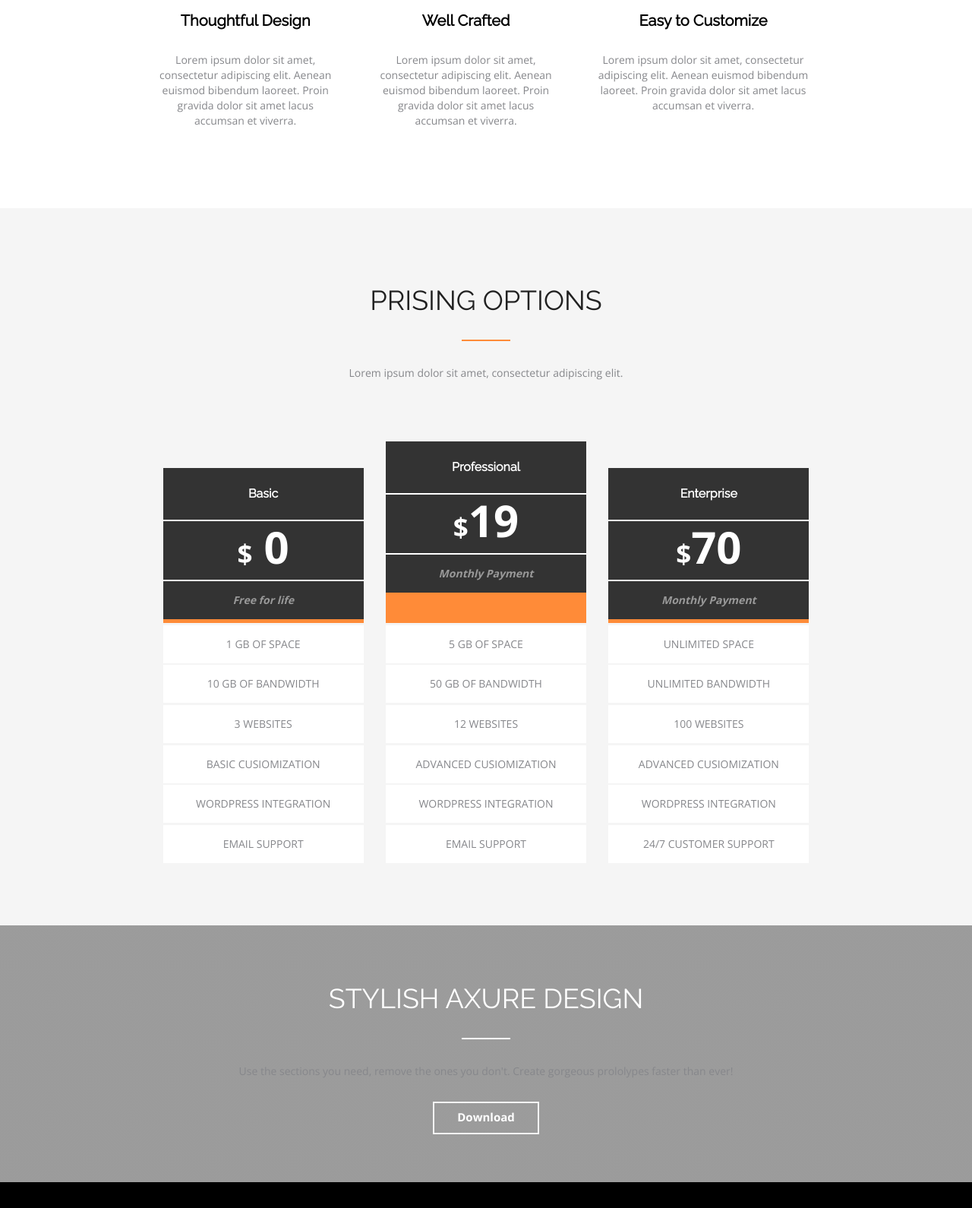
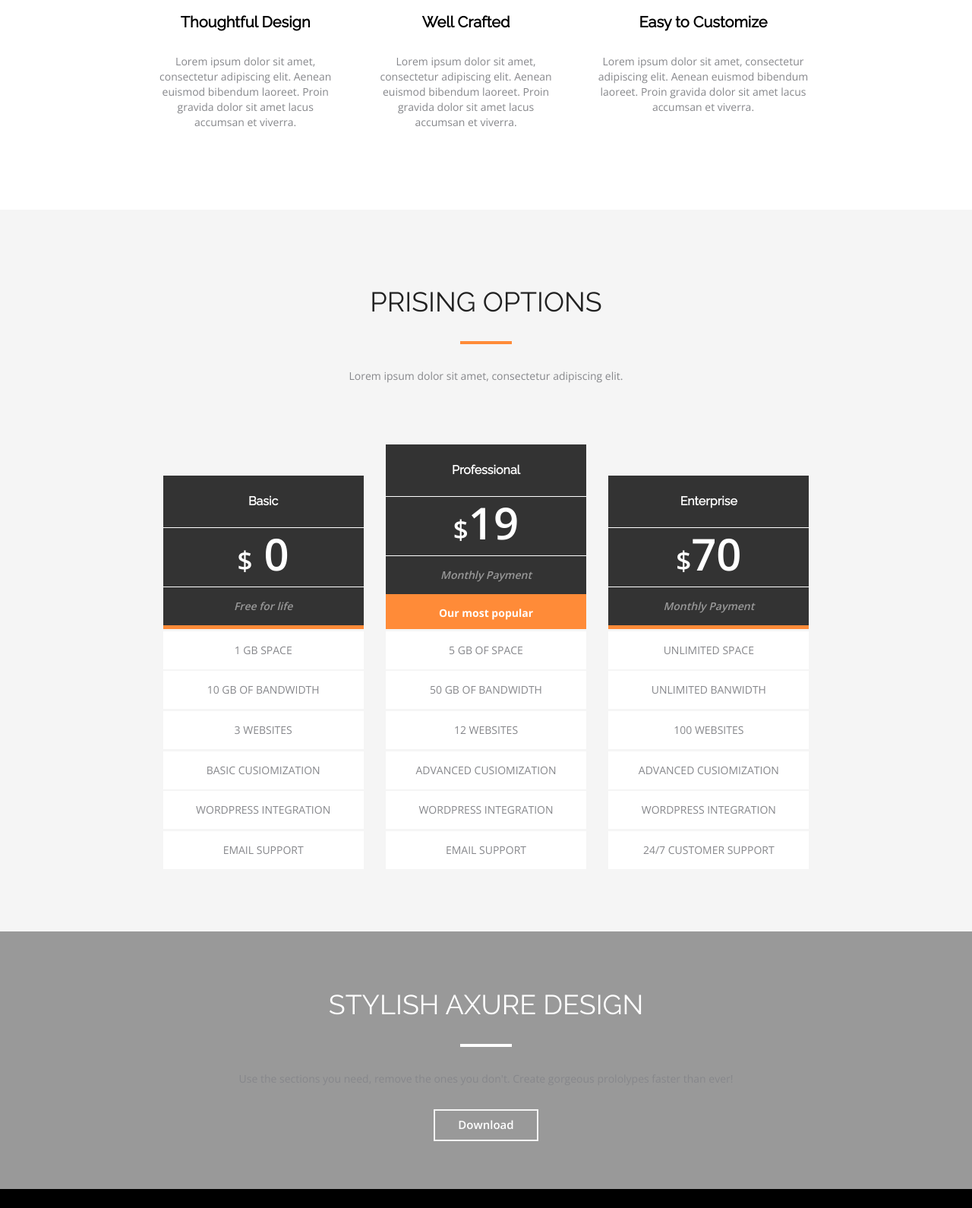
Before and after one commit to andreysergit/lecture2, a plain HTML site: page index.html in a window 1280 px wide. Shown: the part 396-1986 px from the top of the page at 76% size. Drawn offline with nearby package versions, Linux system fonts and the light colour scheme; files that its build step writes are made by us from their sources.

Commit message:
homework- correction-two

```diff
--- a/index.html
+++ b/index.html
@@ -3,7 +3,7 @@
 <head>
     <meta charset="UTF-8">
     <title>hw1</title>
-    <link href="https://fonts.googleapis.com/css?family=Open+Sans:400,700&display=swap" rel="stylesheet">
+    <link href="https://fonts.googleapis.com/css?family=Open+Sans:400,600,700&display=swap" rel="stylesheet">
     <link href="https://fonts.googleapis.com/css?family=Raleway&display=swap" rel="stylesheet">
     <link rel="stylesheet" href="css/normalize.css">
     <link rel="stylesheet" href="css/all.css">
@@ -12,15 +12,14 @@
 <body>
     <div class=" container awesome-block">
         <div class="container-blocks">
-            <h2 class="title">WHY THIS IS AWESOME?</h2>
-            <div class="line orange"></div>
+            <h2 class="title">Why this is awesome?</h2>
             <p class="content">Lorem ipsum dolor sit amet, consectetur adipiscing elit.</p>
             <div class="awesome-block-items clearfix">
                 <div class="block-item">
                     <div class="icon">
                         <i class="fas fa-lightbulb"></i>
                     </div>
-                    <p class="subtitle">Thoughtful Design</h2>
+                    <h3 class="subtitle">Thoughtful Design</h3>
                         <p class="content-text">Lorem ipsum dolor sit amet, consectetur adipiscing elit.
                             Aenean euismod bibendum laoreet. Proin gravida dolor sit amet
                             lacus accumsan et viverra.
@@ -30,7 +29,7 @@
                     <div class="icon">
                         <i class="far fa-keyboard"></i>
                     </div>
-                    <h2 class="subtitle">Well Crafted</h2>
+                    <h3 class="subtitle">Well Crafted</h3>
                     <p class="content-text">Lorem ipsum dolor sit amet, consectetur adipiscing elit.
                         Aenean euismod bibendum laoreet. Proin gravida dolor sit amet
                         lacus accumsan et viverra.
@@ -40,7 +39,7 @@
                     <div class="icon">
                         <i class="fas fa-bolt"></i>
                     </div>
-                    <h2 class="subtitle">Easy to Customize</h2>
+                    <h3 class="subtitle">Easy to Customize</h3>
                     <p class="content-text">Lorem ipsum dolor sit amet, consectetur adipiscing elit.
                         Aenean euismod bibendum laoreet. Proin gravida dolor sit amet
                         lacus accumsan et viverra.
@@ -51,47 +50,47 @@
     </div>
     <div class="pricing">
         <div class="container">
-            <h2 class="title heading">PRISING OPTIONS</h2>
-            <div class="line orange"></div>
+            <h2 class="title heading">Prising options</h2>
             <p class="content">Lorem ipsum dolor sit amet, consectetur adipiscing elit.</p>
             <div class="pricing-blocks">
                 <div class="pricing-block">
                     <div class="name">Basic</div>
-                    <div class="value"><span class="span">&#36</span> 0</div>
-                    <p class="info"><i>Free for life</i></p>
+                    <div class="value"><span class="span">&#36;</span> 0</div>
+                    <p class="info">Free for life</p>
                     <ul class="pricing-body">
-                        <li class="pricing-item">1 GB OF SPACE</li>
-                        <li class="pricing-item">10 GB OF BANDWIDTH</li>
-                        <li class="pricing-item">3 WEBSITES</li>
-                        <li class="pricing-item">BASIC CUSIOMIZATION</li>
-                        <li class="pricing-item">WORDPRESS INTEGRATION</li>
-                        <li class="pricing-item">EMAIL SUPPORT</li>
+                        <li class="pricing-item">1 gb space</li>
+                        <li class="pricing-item">10 gb of bandwidth</li>
+                        <li class="pricing-item">3 websites</li>
+                        <li class="pricing-item">basic cusiomization</li>
+                        <li class="pricing-item">wordpress integration</li>
+                        <li class="pricing-item">email support</li>
                     </ul>
                 </div>
                 <div class="pricing-block">
                     <p class="name">Professional</p>
-                    <p class="value"> <span class="span">&#36</span>19</p>
-                    <p class="info border"><i>Monthly Payment</i></p>
+                    <p class="value"> <span class="span">&#36;</span>19</p>
+                    <p class="info">Monthly Payment</p>
+                    <p class="category">Our most popular</p>
                     <ul class="pricing-body">
-                        <li class="pricing-item">5 GB OF SPACE</li>
-                        <li class="pricing-item">50 GB OF BANDWIDTH</li>
-                        <li class="pricing-item">12 WEBSITES</li>
-                        <li class="pricing-item"> ADVANCED CUSIOMIZATION</li>
-                        <li class="pricing-item">WORDPRESS INTEGRATION</li>
-                        <li class="pricing-item">EMAIL SUPPORT</li>
+                        <li class="pricing-item">5 gb of space</li>
+                        <li class="pricing-item">50 gb of bandwidth</li>
+                        <li class="pricing-item">12 websites</li>
+                        <li class="pricing-item">advanced cusiomization</li>
+                        <li class="pricing-item">wordpress integration</li>
+                        <li class="pricing-item">email support</li>
                     </ul>
                 </div>
                 <div class="pricing-block">
                     <p class="name">Enterprise</p>
-                    <p class="value"> <span class="span">&#36</span>70</p>
-                    <p class="info"><i>Monthly Payment</i></p>
+                    <p class="value"> <span class="span">&#36;</span>70</p>
+                    <p class="info">Monthly Payment</p>
                     <ul class="pricing-body">
-                        <li class="pricing-item">UNLIMITED SPACE</li>
-                        <li class="pricing-item">UNLIMITED BANDWIDTH</li>
-                        <li class="pricing-item">100 WEBSITES</li>
-                        <li class="pricing-item">ADVANCED CUSIOMIZATION</li>
-                        <li class="pricing-item">WORDPRESS INTEGRATION</li>
-                        <li class="pricing-item">24/7 CUSTOMER SUPPORT</li>
+                        <li class="pricing-item">Unlimited space</li>
+                        <li class="pricing-item">Unlimited banwidth</li>
+                        <li class="pricing-item">100 websites</li>
+                        <li class="pricing-item">Advanced cusiomization</li>
+                        <li class="pricing-item">Wordpress integration</li>
+                        <li class="pricing-item">24/7 customer support</li>
                     </ul>
                 </div>
             </div>
@@ -100,16 +99,15 @@
     <div class="custom-block">
         <div class="gradient">
             <div class="container stylish-block">
-                <h2 class="custom-title">STYLISH AXURE DESIGN</h2>
-                <div class="line white"></div>
+                <h2 class="custom-title">Stylish axure design</h2>
                 <p class="content custom-text">Use the sections you need, remove the ones you don't. Create gorgeous
-                    prololypes faster than
-                    ever!</p>
-                <button href="#" class="button"><a href="#" class="download-link">Download</a></button>
+                    prololypes faster than ever!</p>
+                <button href="#" class="button">Download</button>
             </div>
         </div>
     </div>
     <div class="footer">
+        <div class="footer-block">
             <div class="socials">
                 <i class="social fab fa-facebook-f"></i>
                 <i class="social fab fa-twitter"></i>
@@ -121,5 +119,6 @@
             </div>
             <p class="reserved">© 2015 Axure Themes</p>
        </div>
+    </div>
 </body>
 </html>
--- a/style.css
+++ b/style.css
@@ -5,40 +5,39 @@
 }
 .container-blocks{
     padding-top: 110px;
+    padding-bottom: 105px;
 }
 .title{
     margin:0;
-    box-sizing: border-box;
     text-align: center;
-    width: 100%;
     font-size: 36px;
     line-height: 43px;
     color: #212121;
-    font-family: "Raleway";
+    font-family: "Raleway", sans-serif;
     font-weight: 400;
+    text-transform: uppercase;
 }
-.line{
+.title::after{
+    content: " ";
+    display:block;
+    margin:auto;
     width: 64px;
-    margin: 0 auto;
-    padding-top: 30px;
-}
-.orange{
-    border-bottom: solid 2px #ff8b38;
+    margin-top: 30px ;
+    border: 2px solid #ff8b38;
 }
 .content{
-    box-sizing: border-box;
     text-align: center;
-    margin:0 auto;
+    margin:auto;
     padding-top: 32px;
     font-size: 14px;
     line-height: 20px;
     color: #86878b;
-    font-family: "Open Sans";
+    font-family: "Open Sans", sans-serif;
     font-weight: 400;
 }
 .awesome-block-items{
     clear: both;
-    margin: 0 auto;
+    margin: auto;
     width: 80%;
     padding-top: 80px;
 
@@ -54,7 +53,6 @@
     box-sizing: border-box;
     width: 33%;
     padding-right: 5%;
-    padding-bottom: 105px;
     min-width: 150px;
 }
 .block-item:last-child{
@@ -73,7 +71,7 @@
     width: 70px;
     height: 70px;
     border-radius: 50%;
-    border: solid 1px #ff8b38;
+    border: 1px solid #ff8b38;
     padding-top: 16px;
     }
 .content-text{
@@ -81,19 +79,17 @@
     font-size: 14px;
     line-height: 20px;
     color: #86878b;
-    font-family: "Open Sans";
+    font-family: "Open Sans", sans-serif;
     font-weight: 400;
     padding-top: 30px;
 }
 .pricing{
-    clear: both;
     background-color: #f5f5f5;
     padding-top: 100px;
     padding-bottom: 80px;
 }
 .pricing-blocks{
     display: flex;
-    flex-direction: row;
     justify-content: space-around;
     align-items:flex-end;
     flex-wrap: wrap;
@@ -108,7 +104,7 @@
 }
 .name{
     margin: 0;
-    border-bottom: solid 2px #ffffff;
+    border-bottom: 1px solid #ffffff;
     background: #333;
     padding-top: 22px;
     padding-bottom: 22px;
@@ -119,13 +115,13 @@
 }
 .value{
     margin: 0;
-    border-bottom: solid 2px #ffffff;
+    border-bottom: 1px solid #ffffff;
     background: #333;
     padding: 22px 22px;
     font-size: 58px;
     line-height: 24px;
     color: #ffffff;
-    font-family: "Open Sans";
+    font-family: "Open Sans", sans-serif;
     font-weight: 600;
 }
 .span{
@@ -138,11 +134,24 @@
     padding-top: 13px;
     padding-bottom: 13px;
     font-size: 14px;
+    font-style: italic;
     line-height: 24px;
     color: #999999;
-    font-family: "Open Sans";
+    font-family: "Open Sans", sans-serif;
     font-weight: 600;
-    border-bottom: solid 5px #ff8b38;
+    border-bottom: 5px solid #ff8b38;
+}
+.category{
+    margin: 0;
+    border-bottom: 1px solid #ff8b38;
+    background: #ff8b38;
+    padding-top: 8px;
+    padding-bottom: 8px;
+    font-size: 14px;
+    line-height: 24px;
+    color: #ffffff;
+    font-family: "Open Sans", sans-serif;
+    font-weight: 700;
 }
 .pricing-body{
     margin: 0;
@@ -150,7 +159,6 @@
     padding: 0;
 }
 .pricing-item{
-    width: 100%;
     padding-top: 13px;
     padding-bottom: 13px;
     margin-top: 1%;
@@ -159,21 +167,24 @@
     font-size: 14px;
     line-height: 24px;
     color: #86878b;
-    font-family: "Open Sans";
+    font-family: "Open Sans", sans-serif;
     font-weight: 400;
     background: #ffffff;
+    text-transform: uppercase;
 }
 .border{
-    border-bottom: solid 40px #ff8b38;
+    border-bottom: 1px solid #ff8b38;
+    background: #ff8b38;
+    padding-top: 8px;
+    padding-bottom: 8px;
 }
 .custom-block{
-    width: 100%;
     text-align: center;
     background: url('../img/city.png')no-repeat;
     background-size: cover;
 }
 .gradient{
-    background: linear-gradient(90deg, rgba(6,6,6,0.4) 40%, rgba(6,6,6,0.4) 40%);
+    background: linear-gradient(90deg, rgba(0,0,0,0.4) 40%, rgba(0,0,0,0.4) 40%);
 }
 .stylish-block{
     padding-top: 75px;
@@ -181,42 +192,42 @@
 }
 .custom-title{
     margin:0;
-    box-sizing: border-box;
     text-align: center;
-    width: 100%;
     font-size: 36px;
     line-height: 43px;
     color: #ffffff;
-    font-family: "Raleway";
+    font-family: "Raleway", sans-serif;
     font-weight: 400;
+    text-transform: uppercase;
 }
-.white{
-    border-bottom: solid 2px #ffffff;
+.custom-title::after{
+    content: " ";
+    display:block;
+    margin:auto;
+    width: 64px;
+    margin-top: 30px ;
+    border: 2px solid #ffffff;
 }
 .button{
-    padding-top: 150px;
+    margin-top: 30px;
     color: #ffffff;
-    border:solid 2px #f5f5f5;
+    border:2px solid #f5f5f5;
     padding: 10px 30px;
-    background-image: none;
-    background: transparent;
     background-color: transparent;
-    margin-top: 30px;
-}
-.download-link{
-    text-decoration: none;
     font-size: 15px;
-    color: #ffffff;
-    font-family: "Open Sans";
+    font-family: "Open Sans", sans-serif;
     font-weight: 600;
+    cursor: pointer;
 }
 .footer{
     background: #000000;
-    width: 100%;
+}
+.footer-block{
+    padding-top: 40px;
+    padding-bottom: 14px;
 }
 .socials{
     text-align: center;
-    padding-top: 40px;
 }
 .social{
     padding-right: 30px;
@@ -227,10 +238,9 @@
 .reserved{
     margin: 0;
     padding-top: 13px;
-    padding-bottom: 14px;
     text-align: center;
     font-size: 12px;
     color: #ffffff;
-    font-family: "Open Sans";
+    font-family: "Open Sans", sans-serif;
     font-weight: 400;
 }
```
Lines whose indentation alone changed are shown as unchanged.
